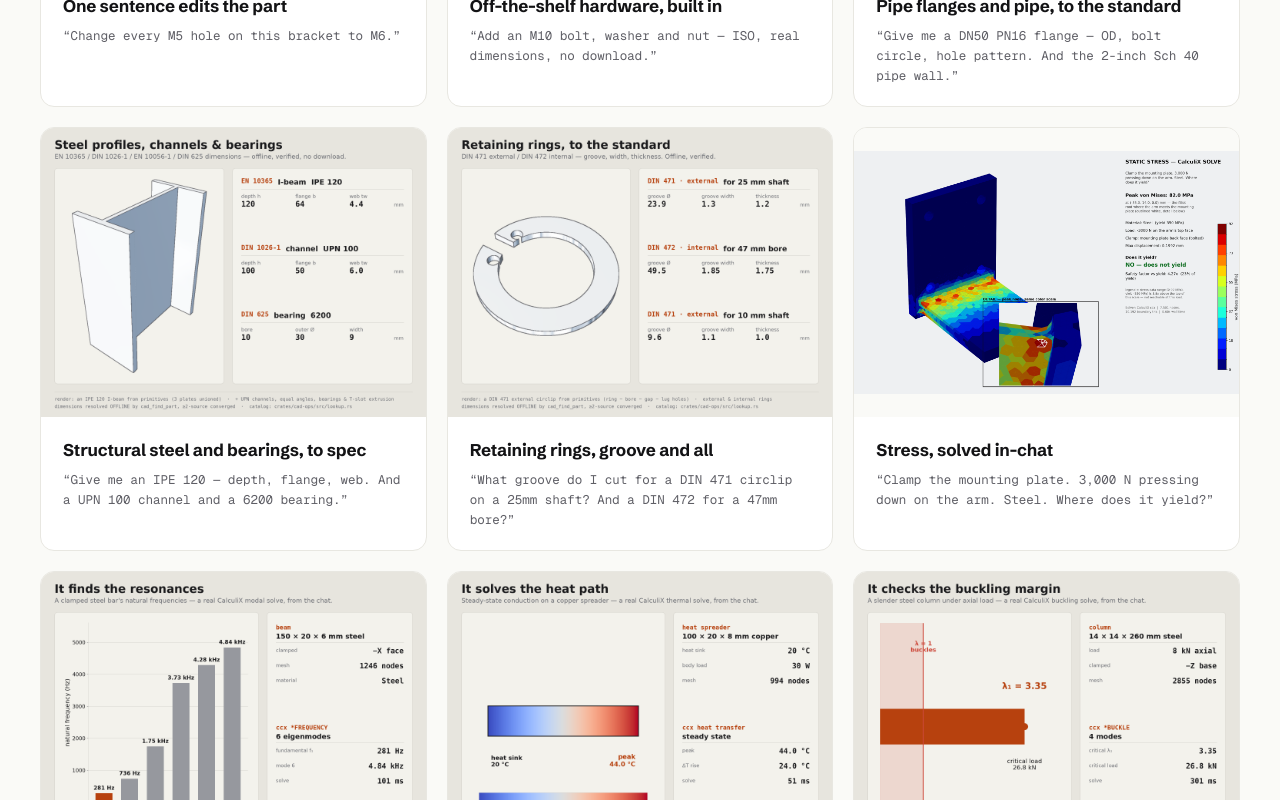
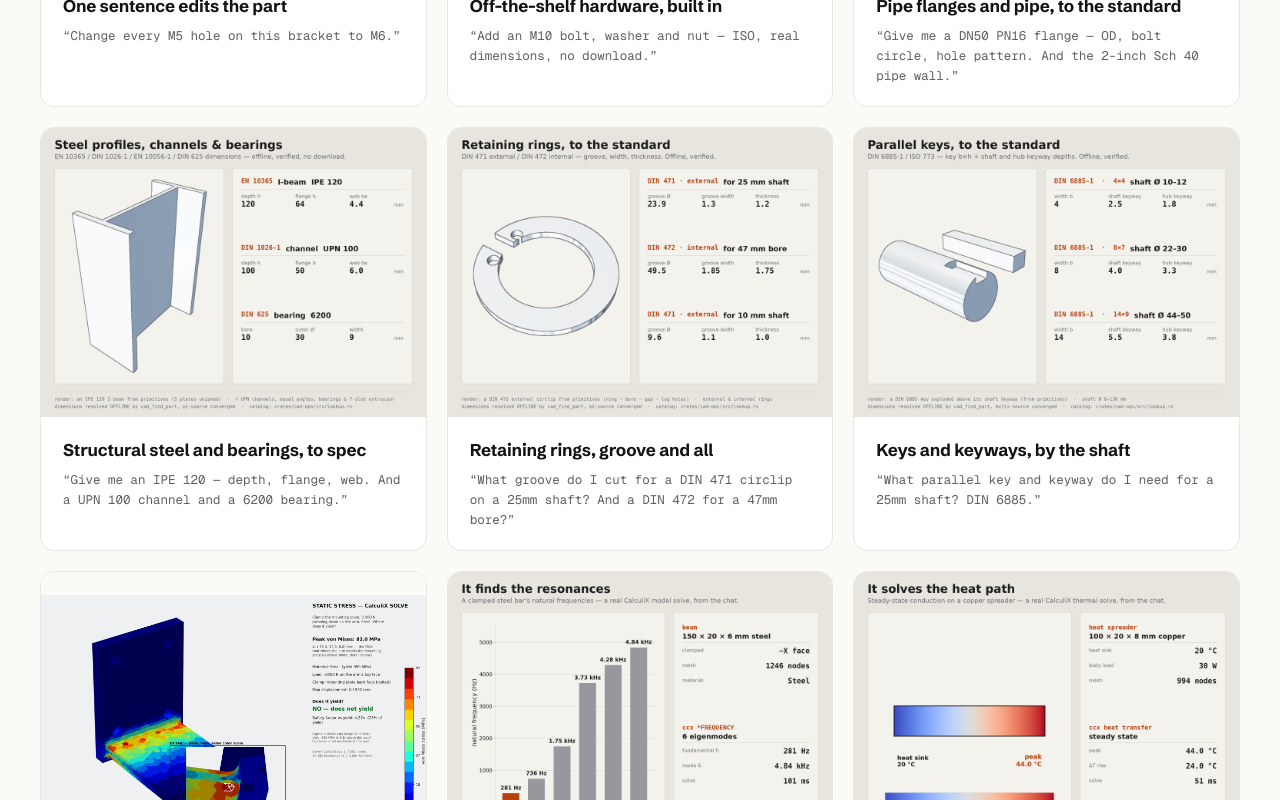
Before and after one commit to Misc42/tvashtra-landing, a Next.js app: page /tvashtra-landing/ in a window 1280 px wide. Shown: the part 2200-3000 px from the top of the page. Built offline with nearby package versions, Linux system fonts and the light colour scheme; a web font is replaced by a local one.

Commit message:
Add the parallel-keys showcase tile
A DIN 6885 key exploded above its shaft keyway, beside a panel of catalog
dimensions (b x h, shaft and hub keyway depths) sorted by shaft size.

```diff
--- a/components/Proof.tsx
+++ b/components/Proof.tsx
@@ -61,6 +61,17 @@ const proofs: Proof[] = [
     fit: "contain",
     title: "Retaining rings, groove and all",
     prompt: "What groove do I cut for a DIN 471 circlip on a 25mm shaft? And a DIN 472 for a 47mm bore?",
+  },
+  {
+    // Parallel keys — DIN 6885-1 / ISO 773, resolved OFFLINE by cad_find_part: for a
+    // shaft diameter it returns the key width×height and the shaft/hub keyway depths.
+    // The render is a DIN 6885 key exploded above its shaft keyway, from primitives;
+    // every figure is the verified catalog value (crates/cad-ops/src/lookup.rs),
+    // multi-source converged.
+    img: "/screenshots/showcase/key.png",
+    fit: "contain",
+    title: "Keys and keyways, by the shaft",
+    prompt: "What parallel key and keyway do I need for a 25mm shaft? DIN 6885.",
   },
   {
     // The prompt has to name the load the asset was actually solved at. The
```
Also changed, not shown: public/screenshots/showcase/key.png (added).
